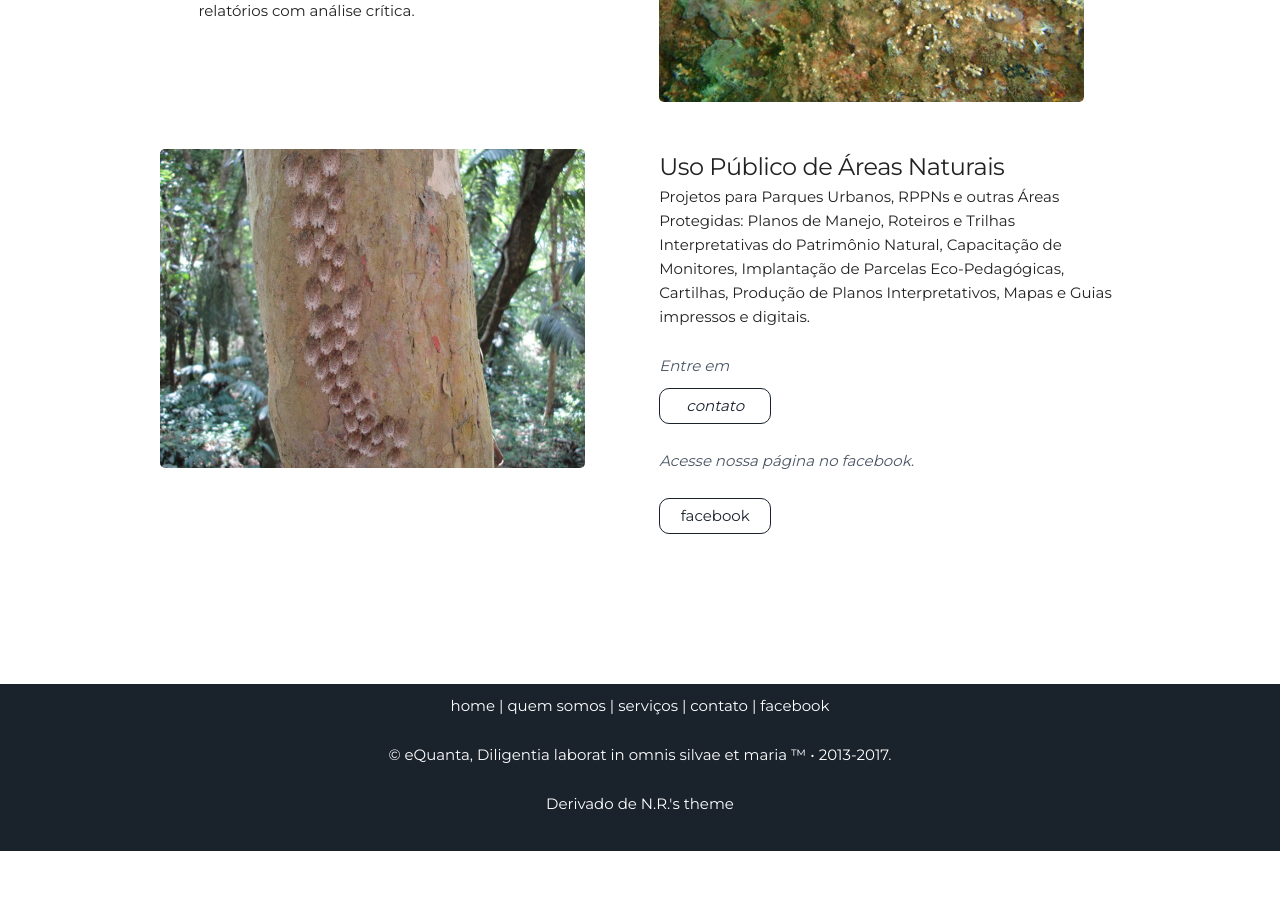
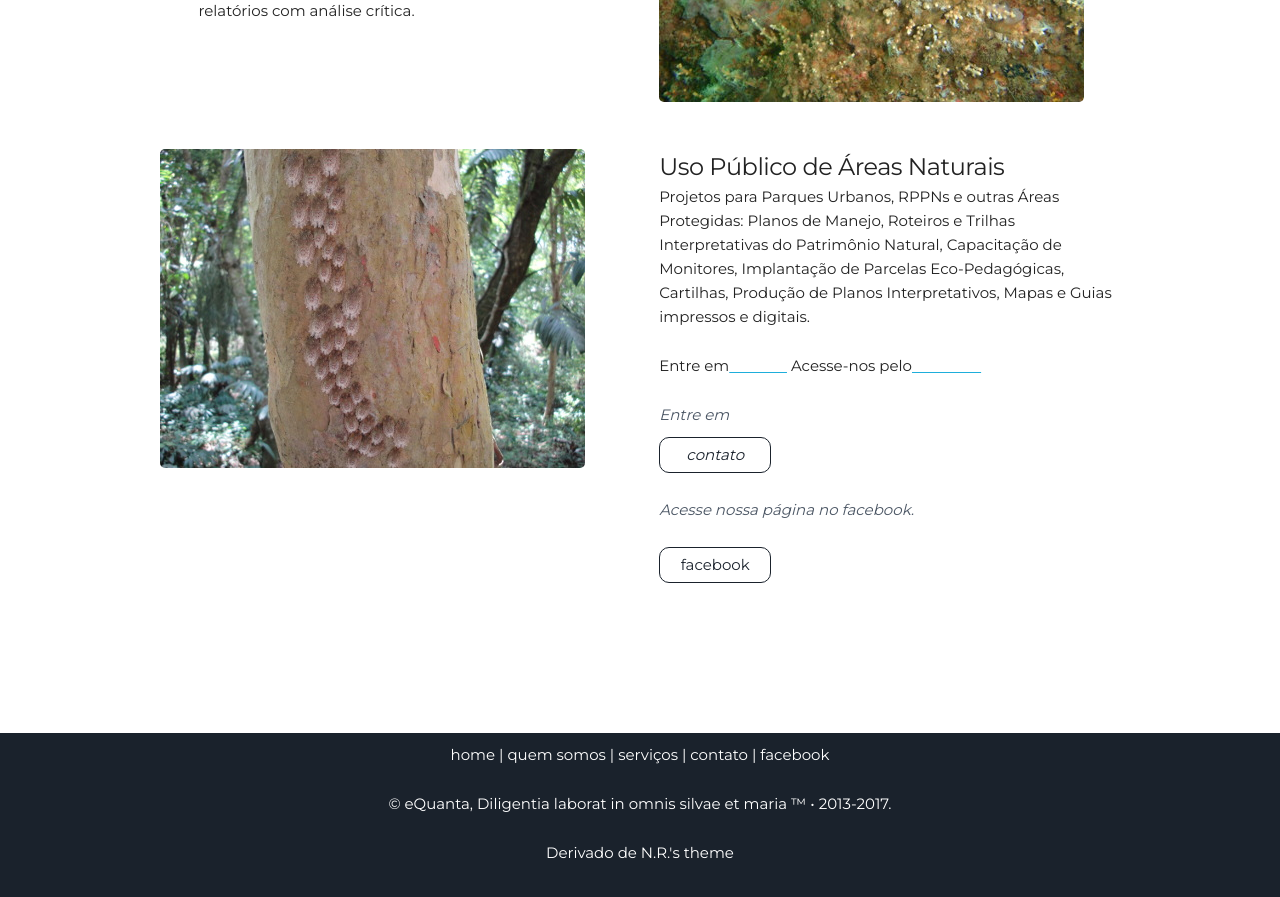
Before and after one commit to leroy1977/eQ1, a Jekyll site: the page built from index.html, in a window 1280 px wide and 900 px high, scrolled down 2764 px. Shown: the top 897 px of the window. Built offline with Jekyll 4.4.1, drawn with Linux system fonts in a browser that asks for light colours; before the commit the page ends 3615 px from its top, so only the background shows below that.

Commit message:
Update projects.html

```diff
--- a/_includes/projects.html
+++ b/_includes/projects.html
@@ -53,6 +53,11 @@
       </ul> -->
       <p>Projetos para Parques Urbanos, RPPNs e outras Áreas Protegidas: Planos de Manejo, Roteiros e Trilhas Interpretativas do Patrimônio Natural, Capacitação de Monitores, Implantação de Parcelas Eco-Pedagógicas, Cartilhas, Produção de Planos Interpretativos, Mapas e Guias impressos e digitais.</p>
 
+      <p> </i> <tbody><tr>
+                <td align="center">Entre em<a href="mailto:{{site.email}}"><font color="#ffffff">contato</font></a></td>
+                <td align="center">Acesse-nos pelo<a href="https://www.facebook.com/eQuanta.env{{site.facebook_username}}"><font color="#ffffff">facebook</font></a></td>
+        </tr> </i> </p>
+
       <p> <i> <font color= #4B5664> Entre em <a class="project-link" href="mailto:{{site.email}}">contato</a> </i> </p>
       <p> <i> <font color= #4B5664> Acesse nossa página no facebook. </i> </p>
       <a class="project-link" href="https://www.facebook.com/eQuanta.env{{site.facebook_username}}">facebook</a>
```
